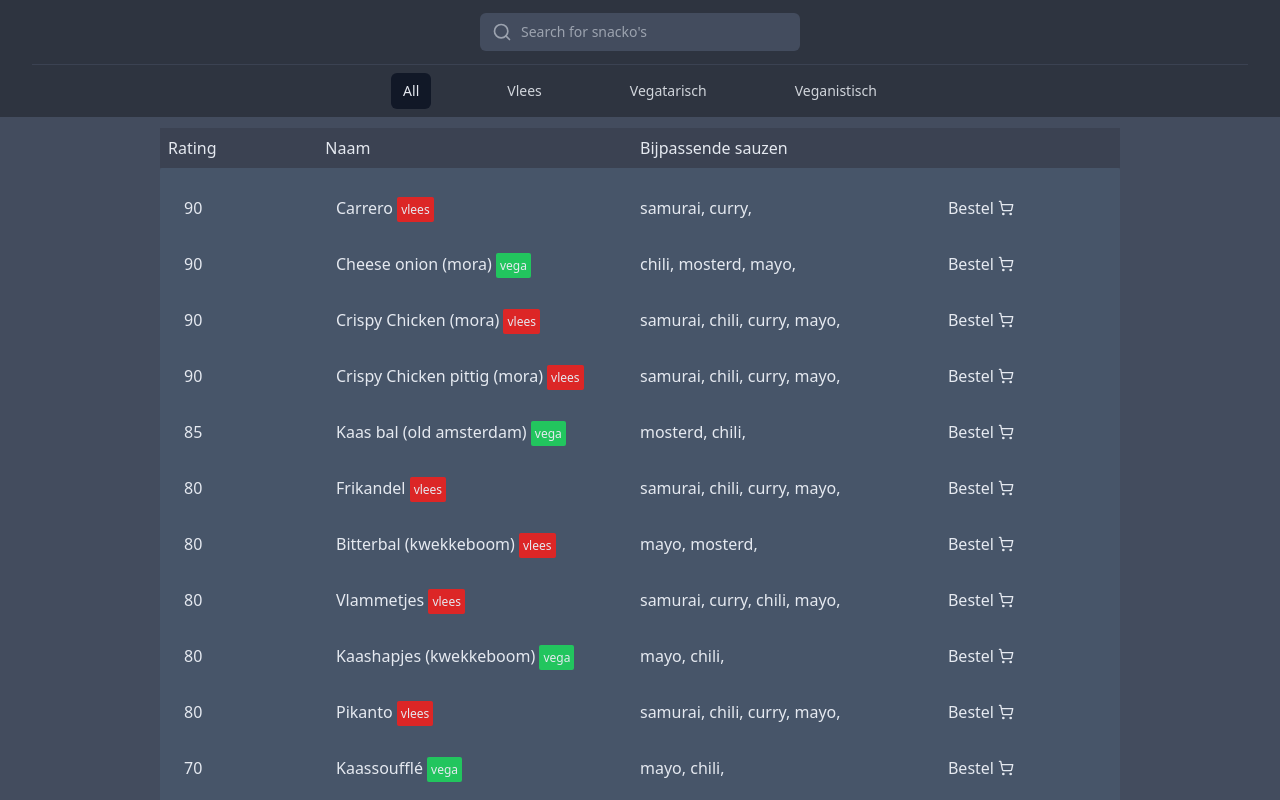
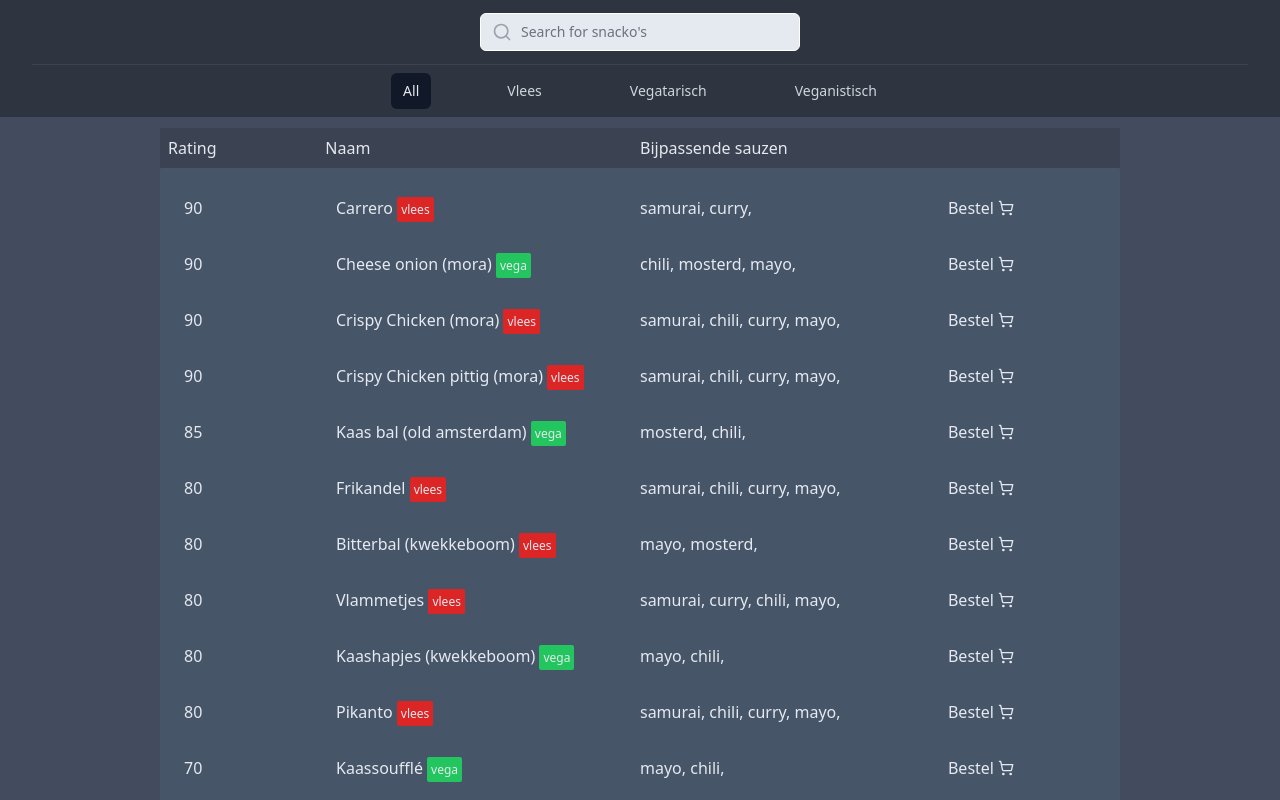
Before and after one commit to jevido/snacko-s, a SvelteKit app: page / in a window 1280 px wide. Shown: the top 800 px of the page. Built offline with nearby package versions, Linux system fonts and the light colour scheme.

Commit message:
Added autofocus

```diff
--- a/src/components/Header.svelte
+++ b/src/components/Header.svelte
@@ -35,6 +35,7 @@
 							bind:value={search}
 							class="block w-full rounded-md border border-transparent bg-nord-2 py-2 pl-10 pr-3 text-sm placeholder-gray-400 focus:border-white focus:bg-nord-5 focus:text-gray-900 focus:placeholder-gray-500 focus:outline-none focus:ring-white sm:text-sm"
 							placeholder="Search for snacko's"
+							autofocus
 							type="search"
 						/>
 					</div>
```
